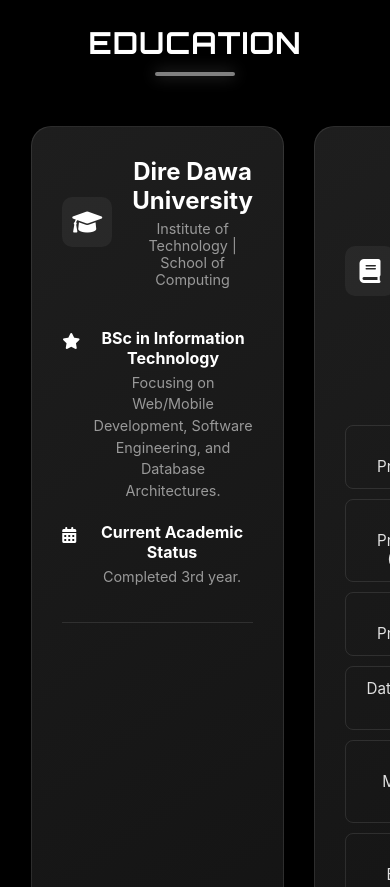
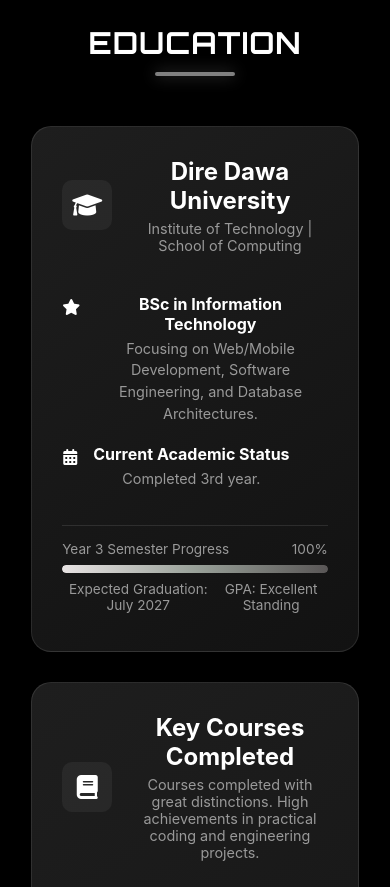
Before and after one commit to yoftijephthah/My-portfolio, a plain HTML site: page index.html in a window 390 px wide. Shown: the part 3020-3907 px from the top of the page. Drawn offline with nearby package versions, Linux system fonts and the light colour scheme.

Commit message:
updated layout

```diff
--- a/part2.css
+++ b/part2.css
@@ -1880,6 +1880,10 @@
             }
             .skills-filter-tabs::-webkit-scrollbar { display: none; } /* Chrome, Safari, Opera */
 
+            .education-grid {
+                grid-template-columns: 1fr;
+            }
+
             .home-content h1 {
                 font-size: 2.5rem;
             }
```
